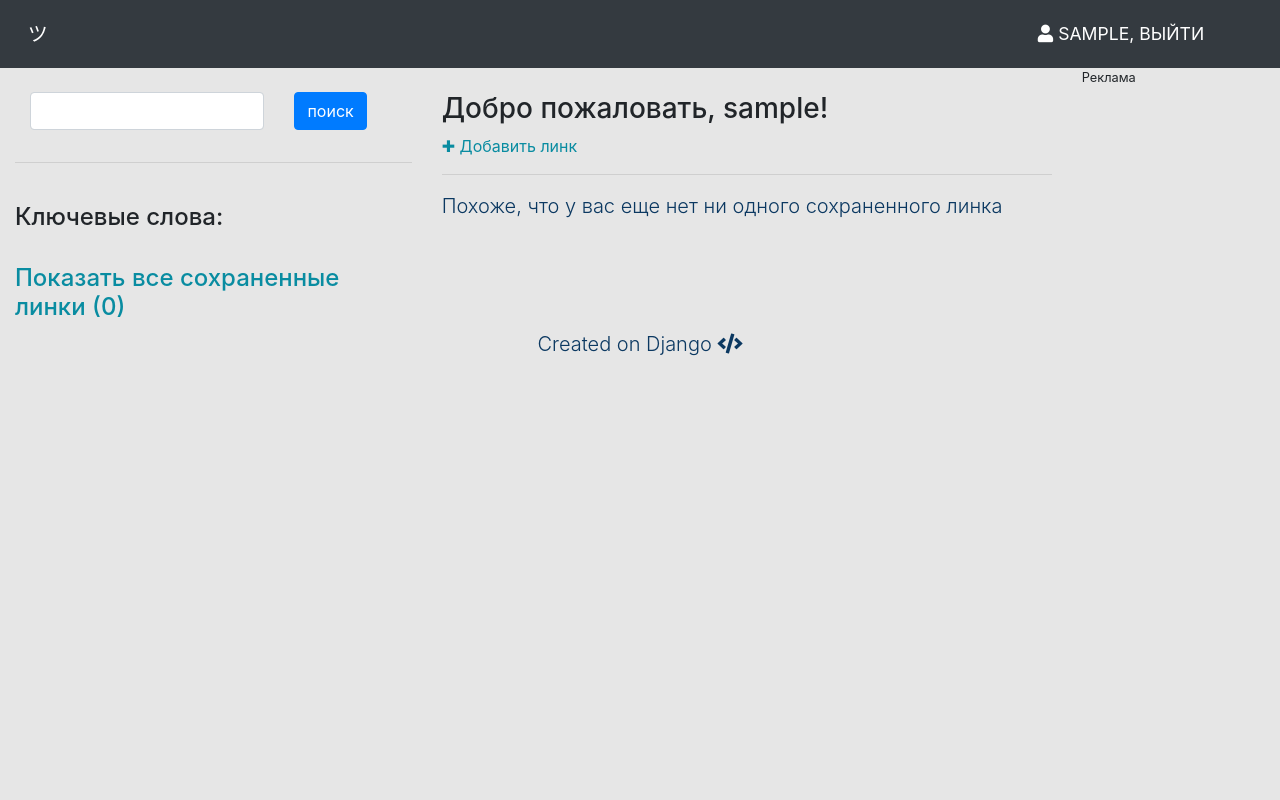
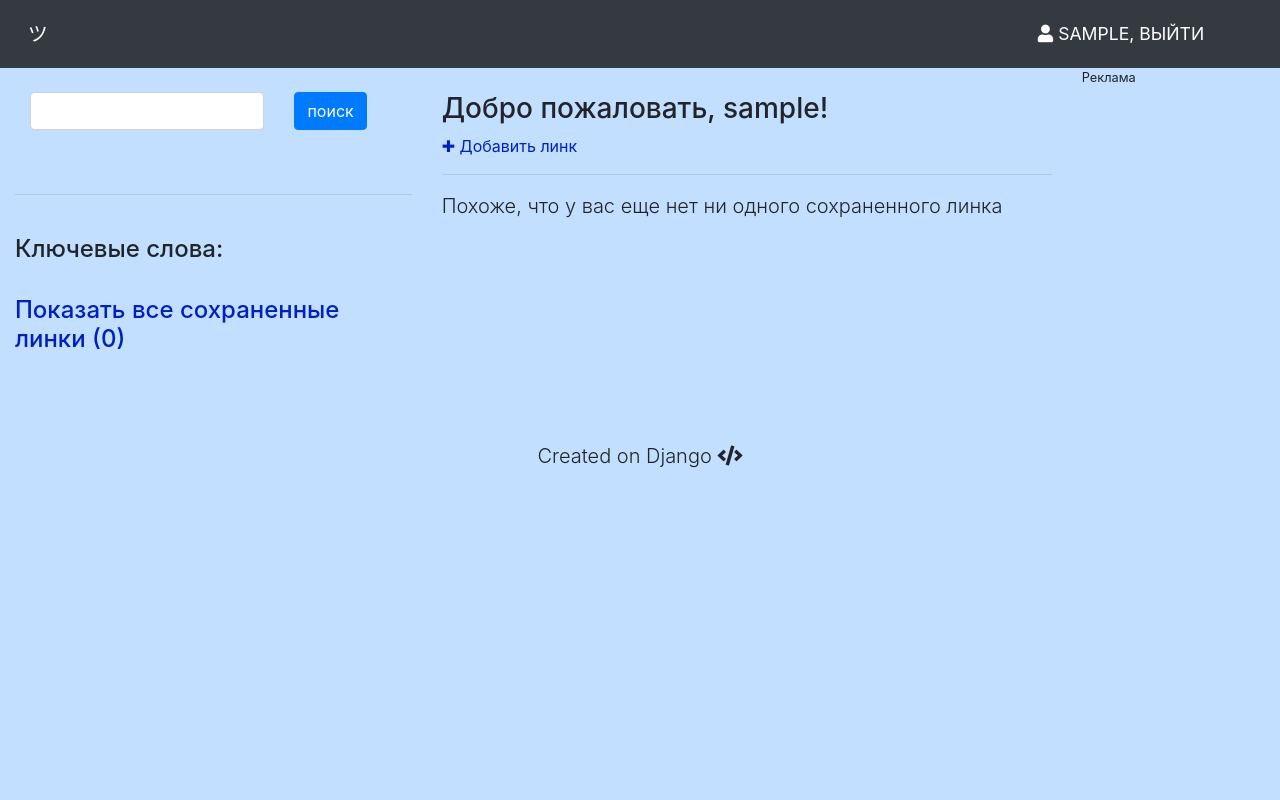
Before and after one commit to Denizz/linko, a Django app: page /userpage/ in a window 1280 px wide. Run offline with Django 3.2, Linux system fonts and the light colour scheme; the visitor is signed in with stand-in values (Sample User, id 1); data that the repository does not hold is empty; some libraries are stand-ins or nearby versions.

Commit message:
css and some template changes

```diff
--- a/links/static/css/styles.css
+++ b/links/static/css/styles.css
@@ -1,8 +1,10 @@
 html, body {
     height: 100%;
     width: 100%;
+    min-height: 100%;
+    background-color: #C2DFFF;
+}
 
-}
 .navbar {
     padding: .8rem;
 }
@@ -11,31 +13,9 @@ padding: .8rem;
     padding-right: 20px;
     text-transform: uppercase;
 }
+
 .nav-link {
     font-size: 1.1em !important;
-}
-p {
-    color: #0B3861;
-    font: arial;
-
-}
-a {
-    color: #098CA1;
-}
-
-
-
-
-
-.col-md-auto {
-
-}
-.h4-darkgrey a {
-color: #0B3861;
-
-}
-body {
-    background-color: #E6E6E6;
 }
 
 .back-link {
@@ -43,9 +23,9 @@ body {
     color: #0B3B24;
     padding: 5px 0px 20px 15px;
 }
+
 .back-div {
     display: block;
-
 }
 
 .header a h4{
@@ -56,15 +36,16 @@ body {
     font-size: 20px;
     padding: 0 10px 10px 10px;
 }
+
 .header {
     height:auto;
+}
 
-}
 a.header-top {
     align: center;
     color: lightgrey;
+}
 
-}
 .container {
     margin-top: 80px;
 }
@@ -75,5 +56,20 @@ float: center;
 
 .search {
     width: 100%;
+}
 
+a.link {
+    word-break: break-all;
+    word-wrap: break-word;
+    width: 95%;
 }
+
+.padding {
+    padding-bottom: 2rem;
+}
+a {
+    color: #0020C2;
+}
+a:hover {
+    text-decoration: none;
+}
--- a/links/templates/links/add.html
+++ b/links/templates/links/add.html
@@ -6,6 +6,6 @@
             {{ form.as_p }}
             <button type="submit" class="save btn btn-default">Сохранить</button>
         </form>
-    <div class="back-div"><a href="{% url 'userpage' %}" class="back-link"><b>⇦ Вернуться в профиль</b></a></div>
+    <div class="back-div"><a href="{% url 'userpage' %}" class="back-link"><i class="fas fa-arrow-left"></i><b> Вернуться в профиль</b></a></div>
 </div>
 {% endblock %}
--- a/links/templates/links/base.html
+++ b/links/templates/links/base.html
@@ -10,8 +10,7 @@
     <meta charset="UTF-8" name="viewport" content="width=device-width, initial-scale=1">
     <link rel="stylesheet" href="https://use.fontawesome.com/releases/v5.7.0/css/all.css" integrity="sha384-lZN37f5QGtY3VHgisS14W3ExzMWZxybE1SJSEsQp9S+oqd12jhcu+A56Ebc1zFSJ" crossorigin="anonymous">
 </head>
-<body>
-<nav class="navbar navbar-expand-md navbar-dark bg-dark sticky-top">
+<nav class="navbar navbar-expand-md navbar-dark bg-dark sticky-top ">
     <div class="container-fluid">
         <a class="navbar-brand" href="{% url 'index' %}">ツ</a>
         <button class="navbar-toggler" type="button" data-toggle="collapse" data-target="#navbarResponsive">
@@ -38,17 +37,17 @@
 </nav>
             {% block content %}
             {% endblock %}
-    <footer>
-        <div class="container-fluid padding">
-            <div class="raw text-center padding">
-                <div class="col-12">
+<footer>
+        <div class="navbar-static-bottom row-fluid text-center sticky-bottom">
+            <div class="navbar-inner">
+                <div class="container">
                     <p class="lead">
                         Created on Django <i class="fas fa-code"></i>
                     </p>
                 </div>
-
             </div>
         </div>
-    </footer>
+
+</footer>
 </body>
 </html>
--- a/links/templates/links/index.html
+++ b/links/templates/links/index.html
@@ -1,7 +1,6 @@
 {% extends 'links/base.html' %}
 {% block content %}
 <div class="container-fluid  padding">
-    <div class="content">
         <div class="row welcome text-center">
             <div class="col-sm-4">
 
@@ -19,7 +18,6 @@
             </div>
             <div class="col-sm-4">Реклама</div>
         </div>
-    </div>
 </div>
 
 {% endblock %}
--- a/links/templates/links/remove.html
+++ b/links/templates/links/remove.html
@@ -10,6 +10,6 @@
 </form>
 {% endif %}
 
-    <div class="back-div"><a href="{% url 'userpage' %}" class="back-link"><b>⇦ Вернуться к списку ссылок</b></a></div>
+    <div class="back-div"><a href="{% url 'userpage' %}" class="back-link"><i class="fas fa-arrow-left"></i><b> Назад на страницу пользователя</b></a></div>
 </div>
 {% endblock %}
--- a/links/templates/links/userpage.html
+++ b/links/templates/links/userpage.html
@@ -1,9 +1,9 @@
 {% extends 'links/base.html' %}
 {% block content %}
-<div class="container-fluid padding">
+<div class="container-fluid">
         <div class="row">
             <div class="col-sm-4">
-                <div class="container-fluid padding">
+                <div class="container-fluid">
                     <br>
                 <div class="row padding">
                     <div class="col-md-8 col-xs-12 col-ld-12 text-right">
@@ -37,11 +37,12 @@
                 <p class="lead">Похоже, что у вас еще нет ни одного сохраненного линка</p>
                 {% endif %}
                 {% for lf in lastfive %}
-        <div class="col-md-auto">
-            <h4 class="h4-darkgrey"><a href={{ lf.text }} target="_blank"> {{ lf.title }}</a></h4>
-            <p><strong>текст ссылки: </strong><a href={{lf.text}} target="_blank"> {{lf.text}}</a></p>
-            <small>добавлена: {{ lf.created_date }}&nbsp;&nbsp;&nbsp;</small>
-            <a href="{% url 'remove' lf.pk %}">☒Удалить</a>
+            <div class="col-md-auto">
+                <h4 class="h4-darkgrey"><a href={{ lf.text }} target="_blank"> {{ lf.title }}</a></h4>
+                    <div class="col-12"><p><strong>текст ссылки: </strong><a href={{lf.text}} target="_blank"> {{lf.text}}</a></p>
+                    <small>добавлена: {{ lf.created_date }}&nbsp;&nbsp;&nbsp;</small>
+                    <a href="{% url 'remove' lf.pk %}"><i class="far fa-trash-alt"></i> Удалить</a>
+                    </div>
             <hr>
         </div>
     {% endfor %}
--- a/links/templates/registration/login.html
+++ b/links/templates/registration/login.html
@@ -4,11 +4,15 @@
 
 {% block content %}
 <div class="container-fluid">
+  <div class="row padding text-center">
+    <div class="col-12">
   <h2>Login</h2>
   <form method="post">
     {% csrf_token %}
     {{ form.as_p }}
     <button type="submit" class="btn btn-primary btn-submit">Login</button>
   </form>
+      </div>
+    </div>
   </div>
 {% endblock %}
```
Also changed, not shown: links/templates/links/list.html (+13 -10 lines), links/templates/links/signup.html (+6 -2 lines). Lines whose indentation alone changed are shown as unchanged.
